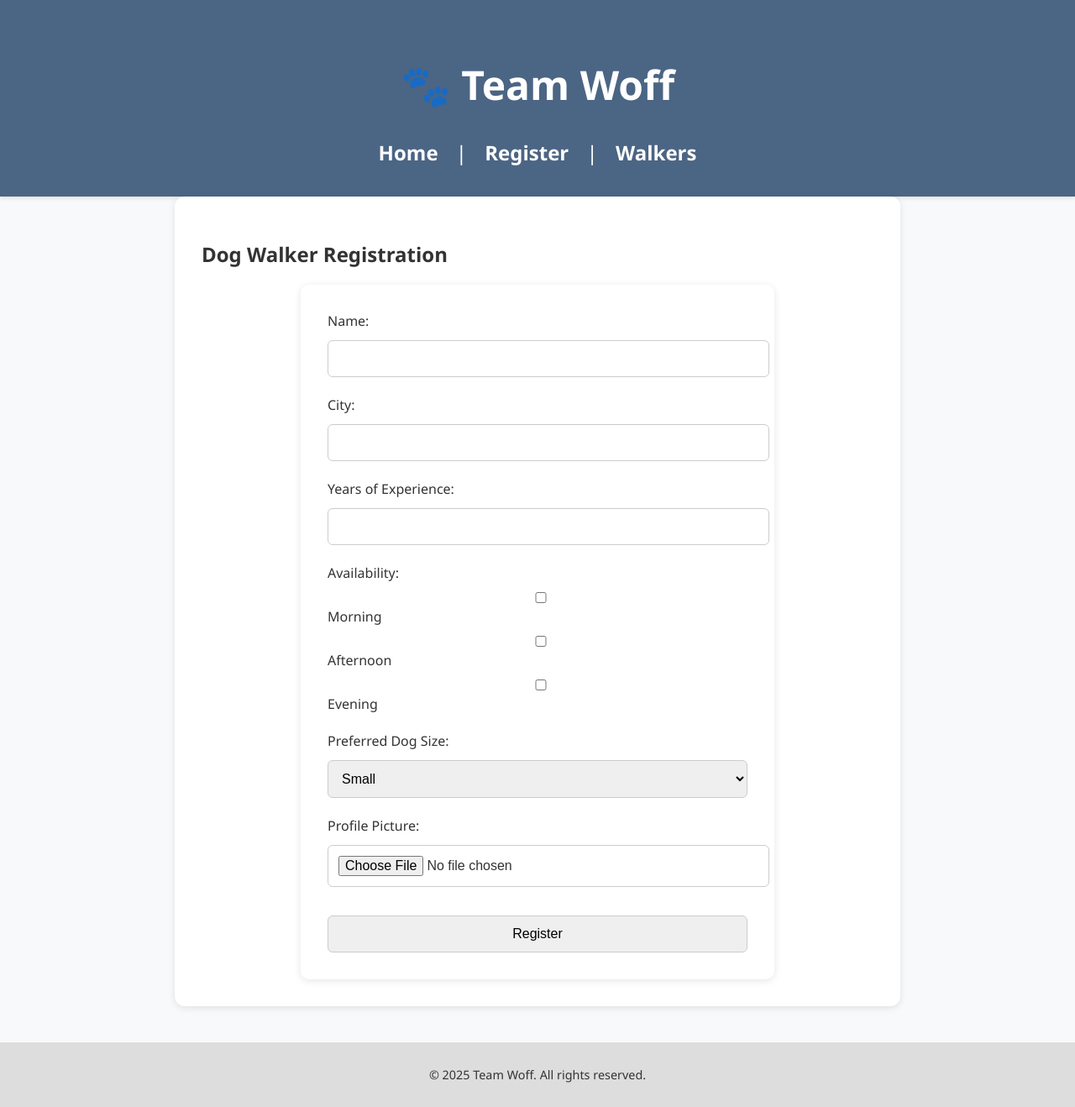
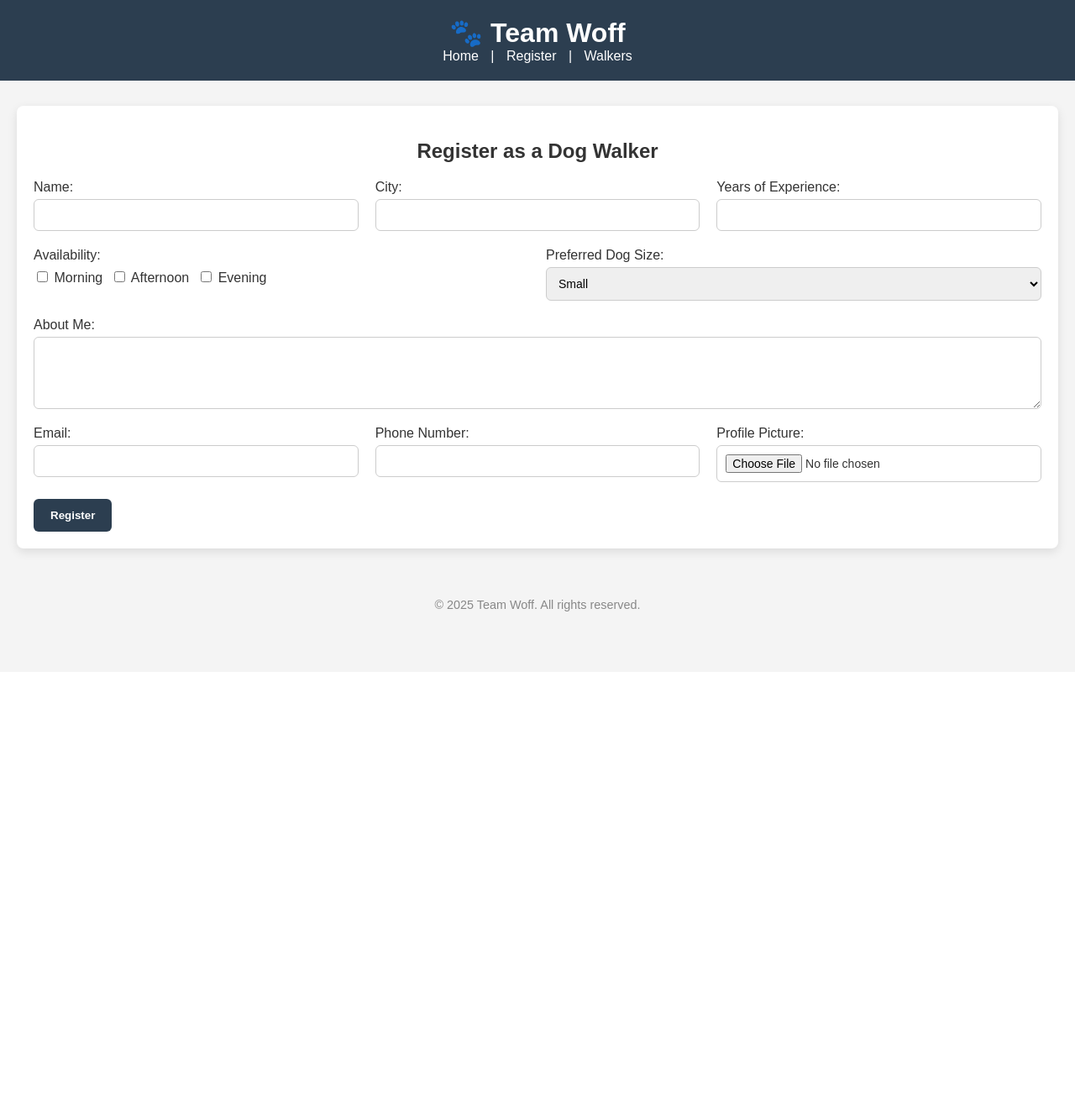
Before and after one commit to Betty72/Woff-portal, a Flask app: page /register in a window 1280 px wide. Shown: the whole page at 84% size. After the commit the page ends 728 px from the top, so only its background shows below. Run offline with Flask 3, Linux system fonts and the light colour scheme.

```diff
--- a/app.py
+++ b/app.py
@@ -1,10 +1,20 @@
 from flask import Flask, render_template, request, redirect, url_for, session
 from werkzeug.utils import secure_filename
+from werkzeug.security import check_password_hash
 from flask_sqlalchemy import SQLAlchemy
 import os
 
 app = Flask(__name__)
-app.secret_key = 'qwerty'  # Use a strong random key in production
+app.secret_key = 'supersecretkey'
+
+# Hashed version of 'admin123' generated once beforehand
+hashed_password = 'pbkdf2:sha256:1000000$d222IyRYnUcVwZPu$15b2588740c2efa31a04e677ec103cf4e2198264cdf00db4dc7662aea9b7a0f8'
+# ✅ Context processor goes here
+@app.context_processor
+def inject_session():
+    return dict(session=session)
+
+
 
 # Upload folder config
 UPLOAD_FOLDER = 'static/uploads'
@@ -25,11 +35,13 @@ class DogWalker(db.Model):
     id = db.Column(db.Integer, primary_key=True)
     name = db.Column(db.String(100))
     city = db.Column(db.String(100))
-    experience = db.Column(db.Integer)
+    experience = db.Column(db.String(100))
     availability = db.Column(db.String(100))
-    dog_size = db.Column(db.String(50))
+    dog_size = db.Column(db.String(100))
     photo = db.Column(db.String(200))
-
+    about_me = db.Column(db.Text)            # 🧍‍♀️ New!
+    email = db.Column(db.String(100))        # 📧 New!
+    phone = db.Column(db.String(20))         # 📞 New!
 # Allowed file extensions
 def allowed_file(filename):
     return '.' in filename and filename.rsplit('.', 1)[1].lower() in ALLOWED_EXTENSIONS
@@ -48,26 +60,40 @@ def register():
         experience = request.form['experience']
         availability = request.form.getlist('availability')
         dog_size = request.form['dog_size']
+        about_me = request.form['about_me']
+        email = request.form['email']
+        phone = request.form['phone']
 
+        # Check required fields manually
+        if not name or not email or not city or not experience:
+            return render_template("register.html", error="Please fill in all required fields.")
+
+        # Handle file upload
         profile_pic = request.files['profile_pic']
         filename = ''
         if profile_pic and allowed_file(profile_pic.filename):
             filename = secure_filename(profile_pic.filename)
             profile_pic.save(os.path.join(app.config['UPLOAD_FOLDER'], filename))
 
+        # Save to database
         new_walker = DogWalker(
             name=name,
             city=city,
             experience=experience,
             availability=', '.join(availability),
             dog_size=dog_size,
-            photo=filename
+            photo=filename,
+            about_me=about_me,
+            email=email,
+            phone=phone
         )
+
         db.session.add(new_walker)
         db.session.commit()
 
-        return render_template('thank_you.html', name=name)
+        return render_template("register.html", success="Registration successful!")
 
+    # GET request
     return render_template('register.html')
 
 # View walkers
@@ -90,18 +116,25 @@ def remove_walker():
         db.session.commit()
 
     return redirect(url_for('walkers'))
-
 # Admin login
 @app.route('/login', methods=['GET', 'POST'])
 def login():
     if request.method == 'POST':
         password = request.form['password']
-        if password == 'admin123':
+
+        if check_password_hash(hashed_password, password):
             session['admin'] = True
             return redirect(url_for('walkers'))
         else:
             return render_template('login.html', error='Incorrect password')
+
     return render_template('login.html')
+    # logout
+@app.route('/logout')
+def logout():
+    session.pop('admin', None)
+    return redirect(url_for('login'))
+
 
 if __name__ == '__main__':
     app.run(debug=True)
--- a/static/style.css
+++ b/static/style.css
@@ -1,95 +1,214 @@
 body {
-    font-family: 'Segoe UI', sans-serif;
-    background-color: #f8f9fa;
+    font-family: 'Poppins', sans-serif;
+    background-color: #f4f4f4;
     margin: 0;
     padding: 0;
     color: #333;
 }
 
 header {
-    background-color: #4b6584;
+    background-color: #2c3e50;
     color: white;
-    padding: 1.5em;
+    padding: 20px 0;
     text-align: center;
-    font-size: 1.5em;
-    box-shadow: 0 2px 5px rgba(0,0,0,0.1);
 }
 
-nav {
-    margin-top: 10px;
+header h1 {
+    margin: 0;
 }
 
 nav a {
     color: white;
-    margin: 0 15px;
     text-decoration: none;
+    margin: 0 10px;
+    font-weight: 500;
+}
+
+.container {
+    background: white;
+    margin: 30px auto;
+    padding: 20px;
+    max-width: 1200px;
+    box-shadow: 0 4px 12px rgba(0, 0, 0, 0.1);
+    border-radius: 8px;
+}
+
+h2 {
+    text-align: center;
+    margin-bottom: 20px;
+}
+
+.table-container {
+    overflow-x: auto;
+    margin-top: 2rem;
+}
+
+table {
+    table-layout: auto;
+    min-width: 1300px; /* or 1400px if you want more breathing space */
+
+    border-collapse: collapse;
+    margin-top: 10px;
+    background-color: #fff;
+    border-radius: 12px;
+    box-shadow: 0 4px 20px rgba(0, 0, 0, 0.05);
+}
+
+th, td {
+    padding: 14px 16px;
+    text-align: left;
+    vertical-align: top;
+    font-size: 14px;
+    color: #333;
+    word-break: break-word;
+    white-space: normal;
+    overflow-wrap: break-word;
+    border-bottom: 1px solid #ddd;
+}
+
+th {
+    background-color: #f6f9fc;
+    font-weight: 600;
+    color: #4b6584;
+    text-transform: uppercase;
+    font-size: 13px;
+    letter-spacing: 0.5px;
+}
+
+tr:nth-child(even) {
+    background-color: #fdfdfd;
+}
+
+tr:hover {
+    background-color: #eef2f7;
+    transition: background-color 0.3s ease;
+}
+
+.about-me {
+    max-width: 250px;
+    word-wrap: break-word;
+}
+
+.profile-photo {
+    border-radius: 50%;
+    width: 50px;
+    height: 50px;
+    object-fit: cover;
+}
+
+.remove-btn {
+    background-color: #e74c3c;
+    color: white;
+    border: none;
+    padding: 8px 12px;
+    border-radius: 4px;
+    cursor: pointer;
     font-weight: bold;
 }
 
-nav a:hover {
-    text-decoration: underline;
-}
-
-main {
-    padding: 2em;
-    max-width: 800px;
-    margin: auto;
-    background-color: white;
-    border-radius: 12px;
-    box-shadow: 0 2px 8px rgba(0,0,0,0.1);
+.remove-btn:hover {
+    background-color: #c0392b;
 }
 
 footer {
-    background-color: #ddd;
     text-align: center;
-    padding: 1em;
-    margin-top: 3em;
+    padding: 15px 0;
     font-size: 0.9em;
+    color: #888;
 }
 
-form {
-    max-width: 500px;
-    margin: auto;
-    background-color: #ffffff;
-    padding: 2em;
-    border-radius: 10px;
-    box-shadow: 0 2px 10px rgba(0, 0, 0, 0.1);
+/* ✅ Form and Feedback Styling */
+
+.alert {
+    padding: 12px 20px;
+    border-radius: 6px;
+    margin-bottom: 20px;
+    font-weight: bold;
 }
 
-input, select, textarea, button {
-    padding: 12px;
-    margin-top: 12px;
-    width: 100%;
+.alert.error {
+    background-color: #fdecea;
+    color: #e74c3c;
+    border: 1px solid #e74c3c;
+}
+
+.alert.success {
+    background-color: #eafaf1;
+    color: #2ecc71;
+    border: 1px solid #2ecc71;
+}
+
+.form-layout {
+    display: flex;
+    flex-wrap: wrap;
+    gap: 20px;
+    justify-content: space-between;
+}
+
+.form-group {
+    flex: 1 1 300px;
+    display: flex;
+    flex-direction: column;
+}
+
+.form-group.full-width {
+    flex: 1 1 100%;
+}
+
+.checkbox-group {
+    display: flex;
+    gap: 10px;
+    flex-wrap: wrap;
+    padding-top: 5px;
+}
+
+input, select, textarea {
+    padding: 10px;
     border: 1px solid #ccc;
     border-radius: 6px;
-    font-size: 1em;
+    font-family: 'Poppins', sans-serif;
+    font-size: 14px;
+    margin-top: 5px;
 }
 
-button {
-    background-color: #4b6584;
+.register-btn {
+    padding: 12px 20px;
+    background-color: #2c3e50;
     color: white;
+    border: none;
+    border-radius: 6px;
+    font-weight: bold;
     cursor: pointer;
-    border: none;
-    transition: background-color 0.3s ease;
+    align-self: flex-start;
 }
 
-button:hover {
-    background-color: #3d4f66;
+.register-btn:hover {
+    background-color: #1a252f;
 }
-
-.error {
-    color: red;
-    font-weight: bold;
-    margin-top: 10px;
+.home-wrapper {
+    display: flex;
+    flex-direction: column;
+    align-items: center;
+    justify-content: center;
+    padding: 40px 20px;
     text-align: center;
 }
 
-.hero-img {
-    width: 80%;
-    max-width: 600px;
+.otis-image {
+    max-width: 100%;
+    width: 300px;
     height: auto;
-    display: block;
-    margin: 20px auto;
     border-radius: 12px;
-    box-shadow: 0 4px 10px rgba(0, 0, 0, 0.1);
+    box-shadow: 0 4px 20px rgba(0, 0, 0, 0.1);
+    margin-bottom: 30px;
 }
+
+.welcome-text h2 {
+    font-size: 28px;
+    margin-bottom: 10px;
+}
+
+.welcome-text p {
+    font-size: 18px;
+    color: #555;
+}
--- a/templates/base.html
+++ b/templates/base.html
@@ -16,6 +16,7 @@
         </nav>
     </header>
 
+
     <main>
         {% block content %}{% endblock %}
     </main>
--- a/templates/register.html
+++ b/templates/register.html
@@ -1,35 +1,77 @@
 {% extends "base.html" %}
 
-{% block title %}Register Dog Walker{% endblock %}
+{% block title %}Register as a Dog Walker{% endblock %}
 
 {% block content %}
-<h2>Dog Walker Registration</h2>
-<form action="{{ url_for('register') }}" method="POST" enctype="multipart/form-data">
+<div class="container">
+  <h2>Register as a Dog Walker</h2>
 
-    <label>Name:</label><br>
-    <input type="text" name="name"><br><br>
+  {% if error %}
+    <div class="alert error">{{ error }}</div>
+  {% endif %}
+  {% if success %}
+    <div class="alert success">{{ success }}</div>
+  {% endif %}
 
-    <label>City:</label><br>
-    <input type="text" name="city"><br><br>
+{% if success %}
+  <div class="alert success">{{ success }}</div>
+{% endif %}
+<form action="/register" method="POST" enctype="multipart/form-data" class="form-layout">
+    <div class="form-group">
+      <label>Name:</label>
+      <input type="text" name="name" required>
+    </div>
 
-    <label>Years of Experience:</label><br>
-    <input type="number" name="experience"><br><br>
+    <div class="form-group">
+      <label>City:</label>
+      <input type="text" name="city" required>
+    </div>
 
-    <label>Availability:</label><br>
-    <input type="checkbox" name="availability" value="Morning"> Morning<br>
-    <input type="checkbox" name="availability" value="Afternoon"> Afternoon<br>
-    <input type="checkbox" name="availability" value="Evening"> Evening<br><br>
+    <div class="form-group">
+      <label>Years of Experience:</label>
+      <input type="number" name="experience" required>
+    </div>
 
-    <label>Preferred Dog Size:</label><br>
-    <select name="dog_size">
+    <div class="form-group">
+      <label>Availability:</label>
+      <div class="checkbox-group">
+        <label><input type="checkbox" name="availability" value="Morning"> Morning</label>
+        <label><input type="checkbox" name="availability" value="Afternoon"> Afternoon</label>
+        <label><input type="checkbox" name="availability" value="Evening"> Evening</label>
+      </div>
+    </div>
+
+    <div class="form-group">
+      <label>Preferred Dog Size:</label>
+      <select name="dog_size">
         <option value="Small">Small</option>
         <option value="Medium">Medium</option>
         <option value="Large">Large</option>
-    </select><br><br>
+      </select>
+    </div>
 
-    <label>Profile Picture:</label><br>
-    <input type="file" name="profile_pic"><br><br>
+    <div class="form-group full-width">
+      <label>About Me:</label>
+      <textarea name="about_me" rows="4" required></textarea>
+    </div>
 
-    <input type="submit" value="Register">
-</form>
-{% endblock %}
+    <div class="form-group">
+      <label>Email:</label>
+      <input type="email" name="email" required>
+    </div>
+
+    <div class="form-group">
+      <label>Phone Number:</label>
+      <input type="text" name="phone" required>
+    </div>
+
+    <div class="form-group">
+      <label>Profile Picture:</label>
+      <input type="file" name="profile_pic">
+    </div>
+
+    <div class="form-group full-width">
+      <button type="submit" class="register-btn">Register</button>
+    </div>
+  </form>
+  {% endblock %}
```
Also changed, not shown: templates/home.html (+7 -11 lines), templates/login.html (+11 -8 lines), templates/walkers.html (+31 -25 lines), instance/walkers.db, static/uploads/IMG_2653.jpg (added), 1 other file.
